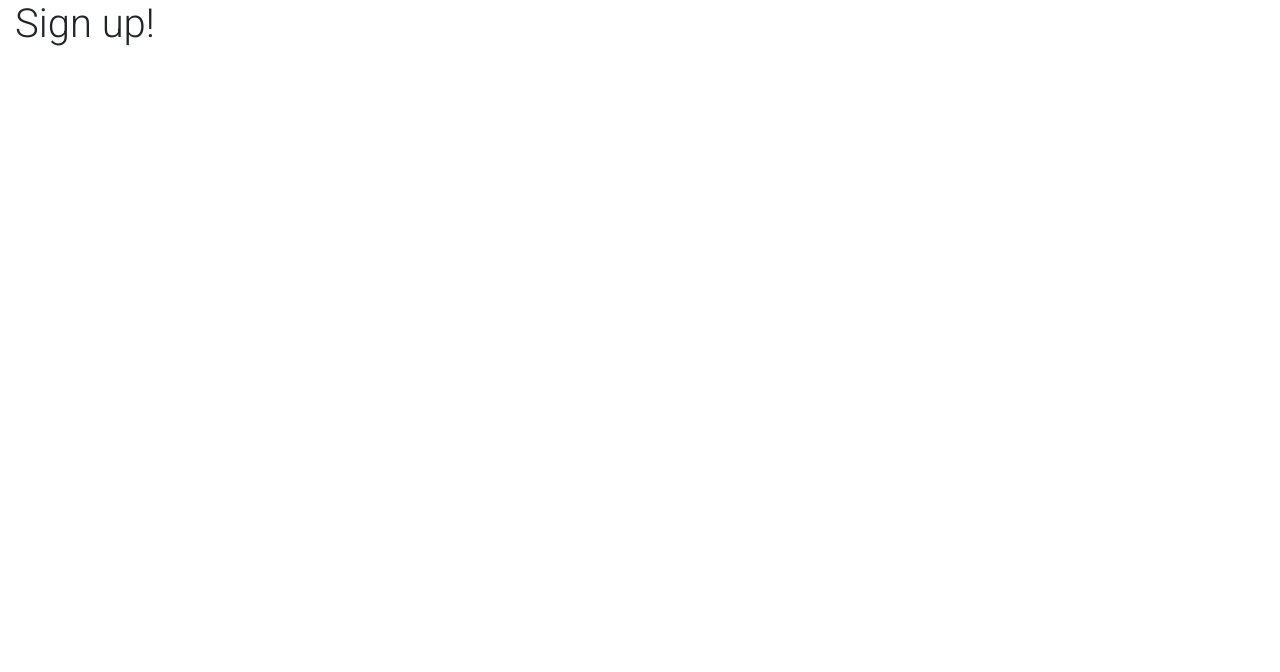
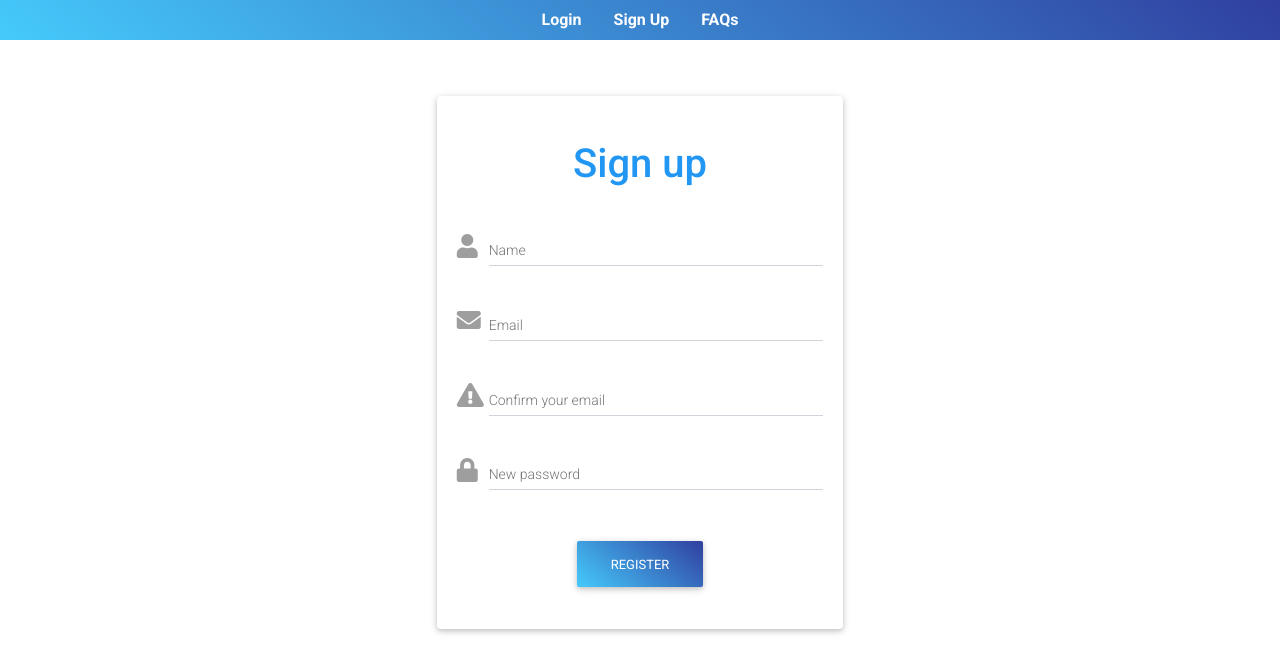
Before and after one commit to wyncode/c38_final_timer, a React (Create React App) app in the folder client/: page /signup in a window 1280 px wide. Shown: the top 672 px of the page. Built offline with nearby package versions, Linux system fonts and the light colour scheme.

Commit message:
signUp, FAQs, fixed nav

```diff
--- a/client/package.json
+++ b/client/package.json
@@ -8,7 +8,8 @@
     "react": "^16.13.1",
     "react-dom": "^16.13.1",
     "react-router-dom": "^5.2.0",
-    "react-scripts": "3.4.1"
+    "react-scripts": "3.4.1",
+    "react-spring": "^8.0.27"
   },
   "scripts": {
     "start": "react-scripts start",
--- a/client/src/App.jsx
+++ b/client/src/App.jsx
@@ -8,6 +8,7 @@ import Login from './pages/Login';
 import SignUp from './pages/SignUp';
 import Tasks from './pages/Tasks';
 import Stats from './pages/Stats';
+import FAQs from './pages/FAQs'
 
 //import { AppContextProvider } from './context/AppContext';
 
@@ -21,6 +22,7 @@ function App() {
           <Route exact path="/signup" component={SignUp} />
           <Route exact path="/tasks" component={Tasks} />
           <Route exact path="/stats" component={Stats} />
+          <Route exact path="/faqs" component={FAQs} />
 
         </Switch>
       </BrowserRouter>
--- a/client/src/components/Navigation.jsx
+++ b/client/src/components/Navigation.jsx
@@ -5,7 +5,7 @@ import { MDBNav, MDBNavItem, MDBNavLink } from 'mdbreact';
 const Navigation = () => {
   return (
     <BrowserRouter>
-      <MDBNav color="blue-gradient" className="expand-lg justify-content-center font-weight-bold">
+      <MDBNav color="blue-gradient" className="expand-lg fixed-top justify-content-center font-weight-bold">
         <MDBNavItem>
           <MDBNavLink className="white-text" active to="/login">
             Login
--- a/client/src/pages/FAQs.jsx
+++ b/client/src/pages/FAQs.jsx
@@ -1,11 +1,72 @@
-import React from 'react';
+
+import React from "react";
+import {  MDBRow, MDBCol, MDBIcon, MDBBtn } from "mdbreact";
 
 const FAQs = () => {
   return (
-    <div>
-      <h1>Log in to continue</h1>
-    </div>
+    <section className="my-5">
+        <h2 className="h1-responsive font-weight-bold text-center my-4 blue-text">
+          Ready to Wyn it?
+        </h2>
+        <p className="lead grey-text w-responsive text-center mx-auto mb-5">
+          Our super streamlined interface,
+          coupled with easy-to-use functionality makes it the most effective productivity
+          timer out there. Don't waste time trying to figure it out, <br></br> just press <strong>start</strong>.
+        </p>
+
+        <MDBRow>
+          <MDBCol lg="5" className="text-center text-lg-left">
+            <img
+              className="img-fluid"
+              src="https://mdbootstrap.com/img/Photos/Others/screens-section.jpg"
+              alt=""
+            />
+          </MDBCol>
+          <MDBCol lg="7">
+            <MDBRow className="mb-3">
+              <MDBCol size="1">
+                <MDBIcon icon="clock" size="lg" className="blue-text" />
+              </MDBCol>
+              <MDBCol xl="10" md="11" size="10">
+                <h5 className="font-weight-bold mb-3">The Timer</h5>
+                <p className="grey-text">
+                  Lorem ipsum dolor sit amet, consectetur adipisicing elit
+                  enim ad minima veniam, quis nostrum exercitationem ullam.
+                  Reprehenderit maiores aperiam assumenda deleniti hic.
+                </p>
+              </MDBCol>
+            </MDBRow>
+            <MDBRow className="mb-3">
+              <MDBCol size="1">
+                <MDBIcon icon="code" size="lg" className="blue-text" />
+              </MDBCol>
+              <MDBCol xl="10" md="11" size="10">
+                <h5 className="font-weight-bold mb-3">The Tech</h5>
+                <p className="grey-text">
+                  Lorem ipsum dolor sit amet, consectetur adipisicing elit
+                  enim ad minima veniam, quis nostrum exercitationem ullam.
+                  Reprehenderit maiores aperiam assumenda deleniti hic.
+                </p>
+              </MDBCol>
+            </MDBRow>
+            <MDBRow className="mb-3">
+              <MDBCol size="1">
+                <MDBIcon icon="share" size="lg" className="blue-text" />
+              </MDBCol>
+              <MDBCol xl="10" md="11" size="10">
+                <h5 className="font-weight-bold mb-3">The Team</h5>
+                <p className="grey-text">
+                  Lorem ipsum dolor sit amet, consectetur adipisicing elit
+                  enim ad minima veniam, quis nostrum exercitationem ullam.
+                  Reprehenderit maiores aperiam assumenda deleniti hic.
+                </p>
+                <MDBBtn color="light-blue" size="sm">Learn More</MDBBtn>
+              </MDBCol>
+            </MDBRow>
+          </MDBCol>
+        </MDBRow>
+      </section>
   );
-};
+}
 
 export default FAQs;
--- a/client/src/pages/Home.jsx
+++ b/client/src/pages/Home.jsx
@@ -4,13 +4,18 @@ import {MDBContainer, MDBRow, MDBCol } from 'mdbreact';
 
 const Home = () => {
   return (
+
     <MDBContainer fluid>
-        <Navigation />
-        <MDBRow>
+      <Navigation />
+    <MDBRow>
+    </MDBRow>
+    <h1>Hi</h1>
+    <MDBRow>
     <MDBCol md="3">HOME</MDBCol>
     <MDBCol md="6">HOME</MDBCol>
     <MDBCol md="3">HOME</MDBCol>
   </MDBRow>
+
     </MDBContainer>
   );
 };
--- a/client/src/pages/SignUp.jsx
+++ b/client/src/pages/SignUp.jsx
@@ -1,10 +1,72 @@
-import React from 'react';
+import React from "react";
+import Navigation from '../components/Navigation';
+import { MDBContainer, MDBRow, MDBCol, MDBInput, MDBBtn, MDBCard, MDBCardBody } from 'mdbreact';
 
 const SignUp = () => {
   return (
-    <div>
-      <h1>Sign up!</h1>
-    </div>
+    <MDBContainer className="justify-content-center" fluid>
+         <Navigation />
+    <MDBRow className="py-4 mt-5">
+    </MDBRow>
+      <MDBRow className="no-gutters">
+      <MDBCol></MDBCol>
+        <MDBCol>
+          <MDBCard className="py-2">
+            <MDBCardBody>
+              <form>
+                <p className="h1 text-center py-3 blue-text">Sign up</p>
+                <div className="grey-text">
+                  <MDBInput
+                    label="Name"
+                    icon="user"
+                    size="sm"
+                    group
+                    type="text"
+                    validate
+                    error="wrong"
+                    success="right"
+                  />
+                  <MDBInput
+                    label="Email"
+                    icon="envelope"
+                    size="sm"
+                    group
+                    type="email"
+                    validate
+                    error="wrong"
+                    success="right"
+                  />
+                  <MDBInput
+                    label="Confirm your email"
+                    icon="exclamation-triangle"
+                    size="sm"
+                    group
+                    type="text"
+                    validate
+                    error="wrong"
+                    success="right"
+                  />
+                  <MDBInput
+                    label="New password"
+                    icon="lock"
+                    size="sm"
+                    group
+                    type="password"
+                    validate
+                  />
+                </div>
+                <div className="text-center py-2 mt-3">
+                  <MDBBtn gradient="blue" type="submit">
+                    Register
+                  </MDBBtn>
+                </div>
+              </form>
+            </MDBCardBody>
+          </MDBCard>
+        </MDBCol>
+        <MDBCol></MDBCol>
+      </MDBRow>
+    </MDBContainer>
   );
 };
 
```
Also changed, not shown: 1 other file (tests, documents, lock files or other folders).
